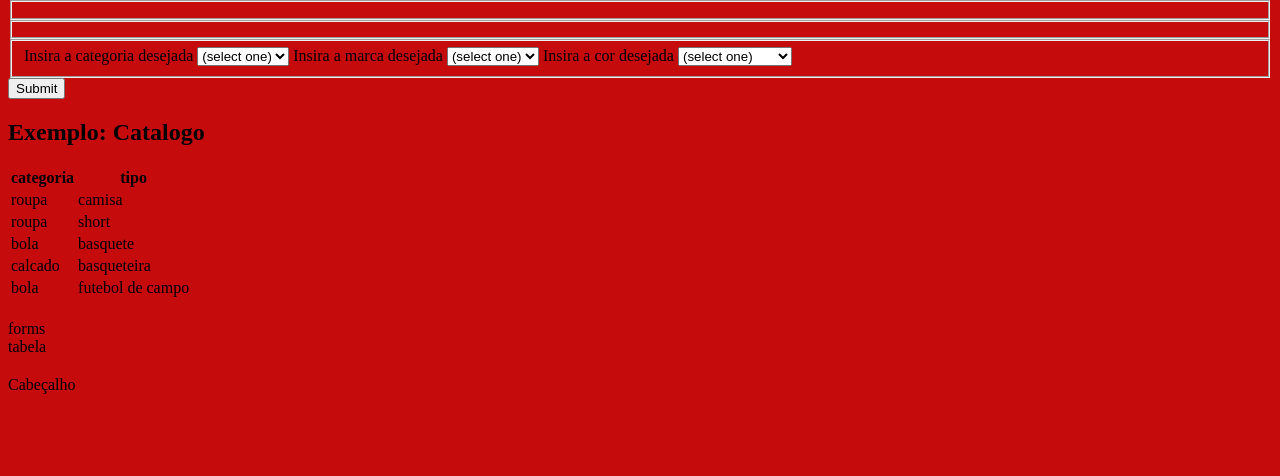
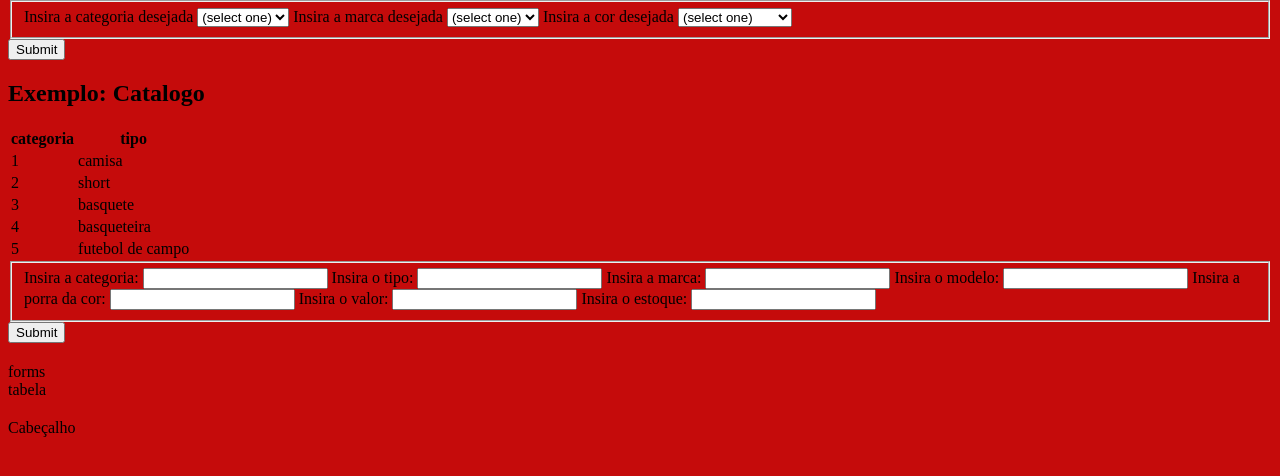
Before and after one commit to luizvn/TRABALHO_ED2, a Flask app: page /etapa1 in a window 1280 px wide. Shown: the part 212-688 px from the top of the page. Run offline with Flask 3, Linux system fonts and the light colour scheme.

Commit message:
adicionar

```diff
--- a/catalogo.json
+++ b/catalogo.json
@@ -1,7 +1,7 @@
-[
-    {"categoria": "roupa", "tipo": "camisa", "marca": "nike", "modelo": "dry-fit", "cor":"branco", "valor":113.90, "estoque": 900, "tamanhos_disponiveis": ["tamanho unico"]},
-    {"categoria": "roupa", "tipo": "short", "marca": "adidas", "modelo": "pacer 3 listras", "cor":"preto", "valor":87.90, "estoque": 300, "tamanhos_disponiveis": ["tamanho unico"]},
-    {"categoria": "bola", "tipo": "basquete", "marca": "wilson", "modelo": "nba drv", "cor":"laranja", "valor":115.00, "estoque": 700, "tamanhos_disponiveis": ["tamanho unico"]},
-    {"categoria": "calcado", "tipo": "basqueteira", "marca": "nike", "modelo": "zoom freak 5", "cor":"oreo", "valor":820.00, "estoque": 78, "tamanhos_disponiveis": ["tamanho unico"]},
-    {"categoria": "bola", "tipo": "futebol de campo", "marca": "adidas", "modelo": "UCL 2019", "cor":"branco e cinza", "valor":181.60, "estoque": 18, "tamanhos_disponiveis": ["tamanho unico"]}
-]
+{
+    "1" : {"categoria": "roupa", "tipo": "camisa", "marca": "nike", "modelo": "dry-fit", "cor":"branco", "valor":113.90, "estoque": 900, "tamanhos_disponiveis": ["tamanho unico"]},
+    "2" : {"categoria": "roupa", "tipo": "short", "marca": "adidas", "modelo": "pacer 3 listras", "cor":"preto", "valor":87.90, "estoque": 300, "tamanhos_disponiveis": ["tamanho unico"]},
+    "3" : {"categoria": "bola", "tipo": "basquete", "marca": "wilson", "modelo": "nba drv", "cor":"laranja", "valor":115.00, "estoque": 700, "tamanhos_disponiveis": ["tamanho unico"]},
+    "4" : {"categoria": "calcado", "tipo": "basqueteira", "marca": "nike", "modelo": "zoom freak 5", "cor":"oreo", "valor":820.00, "estoque": 78, "tamanhos_disponiveis": ["tamanho unico"]},
+    "5" : {"categoria": "bola", "tipo": "futebol de campo", "marca": "adidas", "modelo": "UCL 2019", "cor":"branco e cinza", "valor":181.60, "estoque": 18, "tamanhos_disponiveis": ["tamanho unico"]}
+}
--- a/main.py
+++ b/main.py
@@ -60,6 +60,32 @@ def submit_form():
 
     return render_template('etapa1.html', catalogo = output)
 
+@app.route('/inserir')
+def inserir():
+    try:
+        with open('catalogo.json', 'r') as file:
+            catalogo = json.load(file)
+    except Exception as e:
+        print(str(e))
+
+    categoria = request.form['categoria']
+    tipo      = request.form['tipo']
+    marca     = request.form['marca']
+    modelo    = request.form['modelo']
+    cor       = request.form['cor']
+    valor     = request.form['valor']
+    estoque   = request.form['estoque']
+    tamanhos_disponiveis = 'tamanho unico'
+
+    output = []
+
+    output.append(categoria, tipo, marca, modelo, cor, valor, estoque, tamanhos_disponiveis)
+
+    return render_template('etapa1.html', catalogo = output)
+
+@app.route('/deletar')
+def deletar():
+    pass
 
 
 @app.route('/etapa2')
--- a/templates/etapa1.html
+++ b/templates/etapa1.html
@@ -61,12 +61,6 @@
             <div>
                 <form method="post" action='/submit_form'>
                     <fieldset>
-
-                    </fieldset>
-                    <fieldset>
-
-                    </fieldset>
-                    <fieldset>
                         <label for="categoria">Insira a categoria desejada
                             <select id="categoria" name="categoria">
                                 <option value="">(select one)</option>
@@ -99,8 +93,6 @@
                     <input type="submit" value="Submit" />
                   </form>
 
-
-
             </div>
             <div class="container text-center">
 
@@ -109,38 +101,39 @@
                   <table class="table table-bordered">
 
                     <thead>
-
                         <tr>
-
                             <th>categoria</th>
 
                             <th>tipo</th>
-
-
-
                         </tr>
-
                     </thead>
 
                     <tbody>
-
-                  {% for produto in catalogo%}
-
+                        {% for codigo, produto in catalogo.items()%}
                             <tr>
 
-                            <td>{{produto.categoria}}</td>
+                                <td>{{codigo}}</td>
 
                                 <td>{{produto.tipo}}</td>
-
                             </tr>
-
                         {%endfor%}
-
-
-
                     </tbody>
 
                 </table>
+
+                <form method="post", action="">
+                    <fieldset>
+                        <label for="categoria">Insira a categoria: <input id="categoria" name="categoria" type="text" required /></label>
+                        <label for="tipo">Insira o tipo: <input id="tipo" name="tipo" type="text" required /></label>
+                        <label for="marca">Insira a marca: <input id="marca" name="marca" type="text" required /></label>
+                        <label for="modelo">Insira o modelo: <input id="modelo" name="modelo" type="text" required /></label>
+                        <label for="cor">Insira a porra da cor: <input id="cor" name="cor" type="text" required> </label>
+                        <label for="valor">Insira o valor: <input id="valor" name="valor" type="number" required></label>
+                        <label for="estoque">Insira o estoque: <input id="estoque" name="estoque" type="number" required></label>
+
+                    </fieldset>
+                    <input type="submit" value="Submit" />
+                </form>
 
               </div>
             <section>
```
Lines whose indentation alone changed are shown as unchanged.
